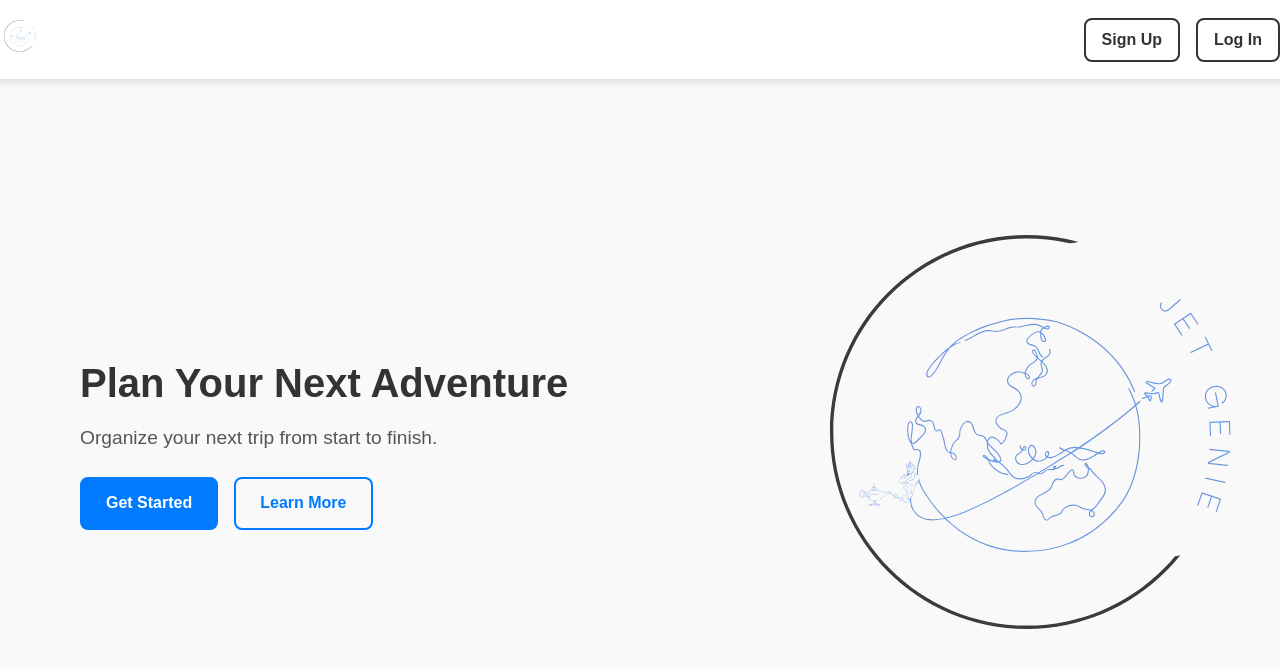
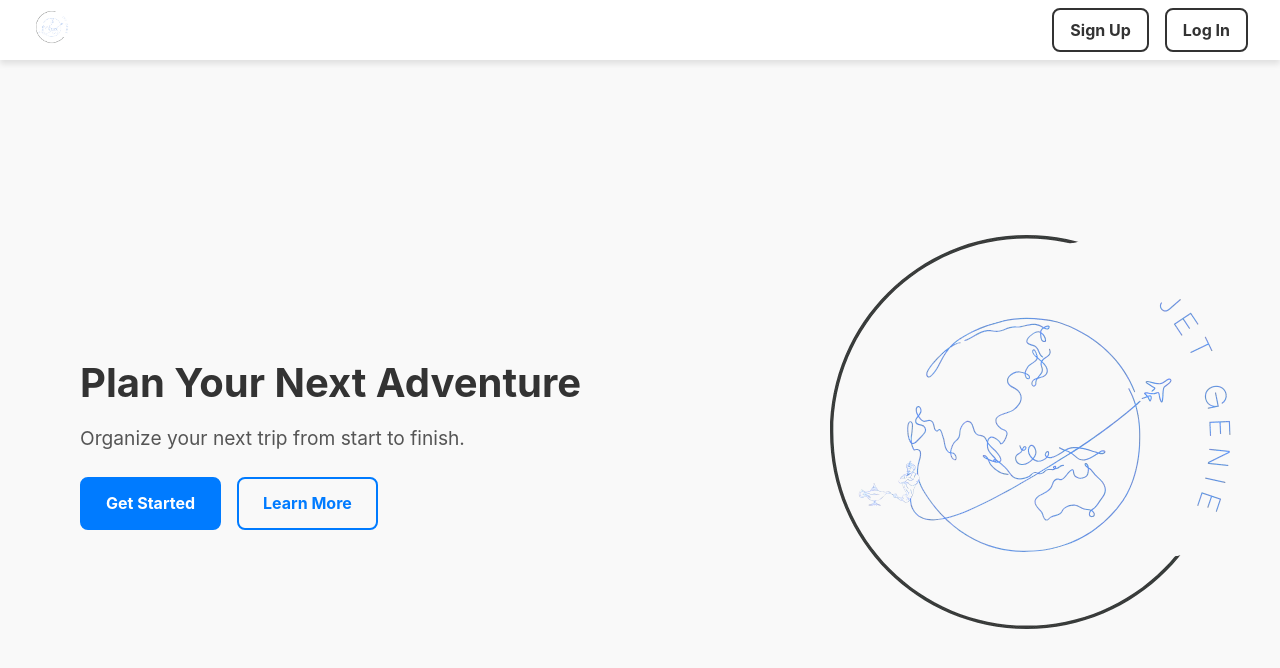
Before and after one commit to tasmiachow/JetGenie, a React (Vite) app in the folder frontend/: page / in a window 1280 px wide. Shown: the top 668 px of the page. Built offline with nearby package versions, Linux system fonts and the light colour scheme; no server answers.

Commit message:
nav bar is fixed

```diff
--- a/frontend/src/Components/Question.jsx
+++ b/frontend/src/Components/Question.jsx
@@ -49,7 +49,7 @@
 
         try {
             // Call the Node.js backend instead of Amadeus directly
-            const response = await fetch(`http://localhost:5001/api/cities?city=${encodeURIComponent(searchText)}`);
+            const response = await fetch(`https://jet-genie--backend-flask-app.modal.run/api/cities?city=${encodeURIComponent(searchText)}`);
             const data = await response.json();
 
             if (data.length > 0) {
--- a/frontend/src/styles/NavBar.css
+++ b/frontend/src/styles/NavBar.css
@@ -2,7 +2,11 @@
 .navbar {
   position: fixed;
   top: 0;
-  width: 100%;
+  left: 0;
+  width: 100vw;
+  /* Ensures full width */
+  height: 60px;
+  /* Adjust if needed */
   display: flex;
   justify-content: space-between;
   align-items: center;
@@ -10,15 +14,22 @@
   background: white;
   box-shadow: 0 4px 6px rgba(0, 0, 0, 0.1);
   z-index: 1000;
-  transition: transform 0.3s ease-in-out; /* Smooth hiding effect */
+  box-sizing: border-box;
+  /* Prevents unexpected padding overflow */
 }
+
+
+
 .navbar.hide {
-  transform: translateY(-100%); /* Moves navbar out of view */
+  transform: translateY(-100%);
+  /* Moves navbar out of view */
 }
 
 .navbar.show {
-  transform: translateY(0); /* Navbar reappears */
+  transform: translateY(0);
+  /* Navbar reappears */
 }
+
 /* Left Side - Logo */
 .nav-left {
   display: flex;
@@ -28,14 +39,16 @@
 .nav-logo {
   height: 40px;
   object-fit: contain;
-  cursor: pointer; /* Add pointer cursor for better UX */
+  cursor: pointer;
+  /* Add pointer cursor for better UX */
 }
 
 /* Right Side - Buttons */
 .nav-right {
   display: flex;
   gap: 1rem;
-  flex-wrap: wrap; /* Ensures buttons wrap on smaller screens */
+  flex-wrap: wrap;
+  /* Ensures buttons wrap on smaller screens */
 }
 
 /* Buttons */
@@ -49,7 +62,8 @@
   cursor: pointer;
   transition: all 0.3s ease-in-out;
   color: #333;
-  white-space: nowrap; /* Prevents wrapping issues */
+  white-space: nowrap;
+  /* Prevents wrapping issues */
 }
 
 .nav-button:hover {
@@ -70,6 +84,7 @@
 
 /* Content Wrapper to Avoid Navbar Overlap */
 .content {
-  margin-top: 80px; /* Matches navbar height + spacing */
+  margin-top: 80px;
+  /* Matches navbar height + spacing */
   padding: 20px;
 }
--- a/frontend/src/styles/quiz.css
+++ b/frontend/src/styles/quiz.css
@@ -1,18 +1,14 @@
 /* ================== GENERAL STYLING ================== */
 body {
-    font-family: 'Poppins', sans-serif;
-    background-color: #F8F9FA;
-    color: #333;
-    display: flex;
-    justify-content: center;
-    align-items: center;
-    min-height: 100vh;
-    margin: 0;
+    display: block;
+    /* Reset from flex */
 }
+
 
 /* ================== QUIZ LAYOUT ================== */
 .quiz-container {
     width: 100%;
+    margin: auto;
     max-width: 650px;
     min-height: 450px;
     background: white;
@@ -24,6 +20,9 @@
     display: flex;
     flex-direction: column;
     justify-content: space-between;
+    display: flex;
+    justify-content: center;
+    align-items: center;
 }
 
 /* ================== PROGRESS BAR ================== */
```
